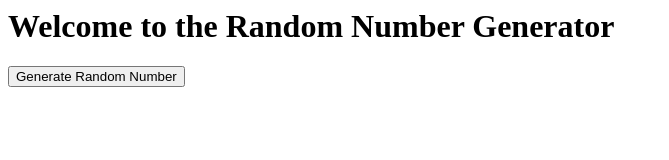
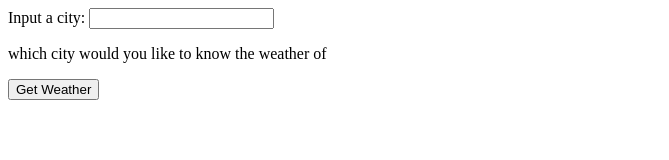
Before and after one commit to emer289/InternetAppNoCLI, a plain HTML site: page public/index.html in a window 1280 px wide. Shown: the whole page, without its empty margins (0-669 px from the left). Drawn offline with nearby package versions, Linux system fonts and the light colour scheme.

```diff
--- a/public/index.html
+++ b/public/index.html
@@ -1,12 +1,15 @@
 <!-- development version, includes helpful console warnings -->
 <script src="https://cdn.jsdelivr.net/npm/vue/dist/vue.js"></script>
 <div id="app">
-    <h1>Welcome to the Random Number Generator</h1>
-    <button v-on:click="getWeather2">Generate Random Number</button>
+    <p>
+        Input a city:
+        <input v-model="question" />
+    </p>
+    <p>{{ answer }}</p>
+    <button v-on:click="getWeather">Get Weather</button>
 </div>
 
 <script>
-    import axios from "axios";
 
     var app = new Vue({
         el: '#app',
@@ -17,22 +20,19 @@
         watch: {
             // whenever question changes, this function will run
             question(newQuestion, oldQuestion) {
-
                 console.log("new question is ", newQuestion)
-
             }
         },
         methods: {
-            async getWeather2() {
-
-
-                fetch('http://localhost:3000/async/London')
+            async getWeather() {
+                console.log("city is ", this.question)
+                fetch(`http://localhost:3000/async/${this.question}`)
                     .then(response => {
-                        console.log("hello wor")
-                        this.answer = response.data[0].main
-
-                    })
-
+                        return response.json()
+                    }).then(a => {
+                    this.answer = a
+                        console.log(a)
+                })
             }
 
         }
--- a/server.js
+++ b/server.js
@@ -23,7 +23,7 @@
 app.get("/async/:location", async (req, res) => {
     try {
         const cityName = req.params.location
-        let response = await axios("http://api.openweathermap.org/data/2.5/forecast?q="+ cityName+"&APPID=" + process.env.OPEN_WEATHER_KEY );
+        let response = await axios("http://api.openweathermap.org/data/2.5/forecast?q="+ cityName+"&APPID="+process.env.OPEN_WEATHER_KEY );
 
         res.status(200).send(response.data.list);
     } catch (err) {
```
Also changed, not shown: 1 other file.
